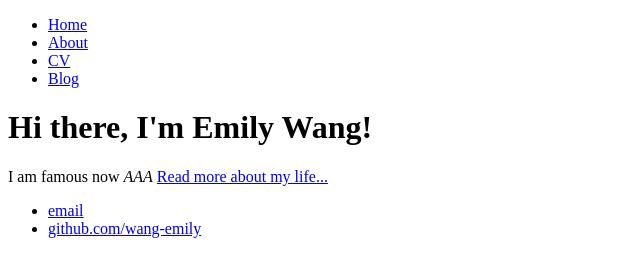
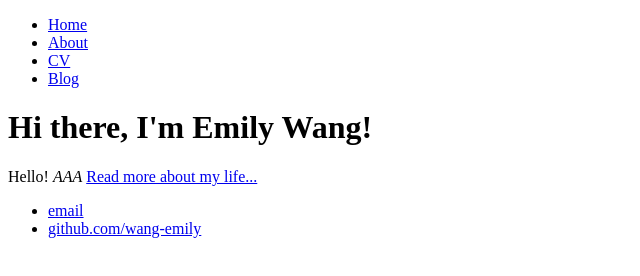
Before and after one commit to wang-emily/wang-emily.github.io, a plain HTML site: page index.html in a window 1280 px wide. Shown: the whole page, without its empty margins (0-640 px from the left). Drawn offline with Linux system fonts and the light colour scheme.

Commit message:
Update index.html

```diff
--- a/index.html
+++ b/index.html
@@ -15,7 +15,7 @@
 		<div class="container">
     		<div class="blurb">
         		<h1>Hi there, I'm Emily Wang!</h1>
-				<p>I am famous now <em>AAA</em> <a href="/about">Read more about my life...</a></p>
+				<p>Hello! <em>AAA</em> <a href="/about">Read more about my life...</a></p>
     		</div><!-- /.blurb -->
 		</div><!-- /.container -->
 		<footer>
```
